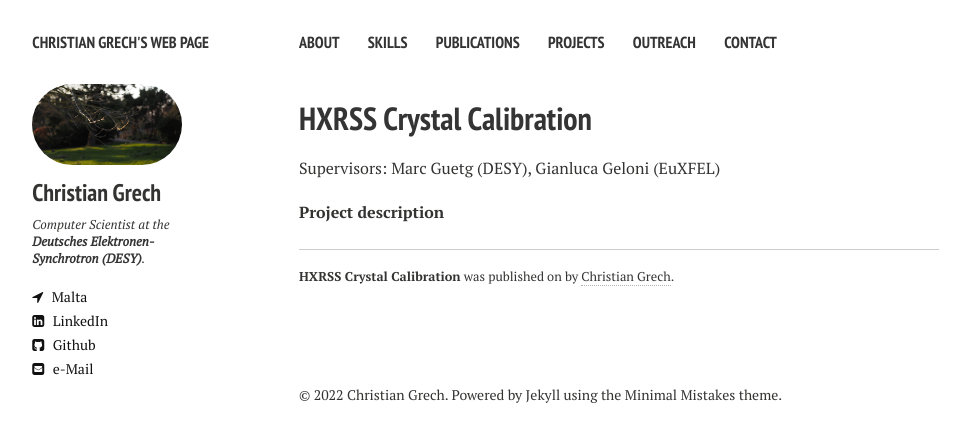
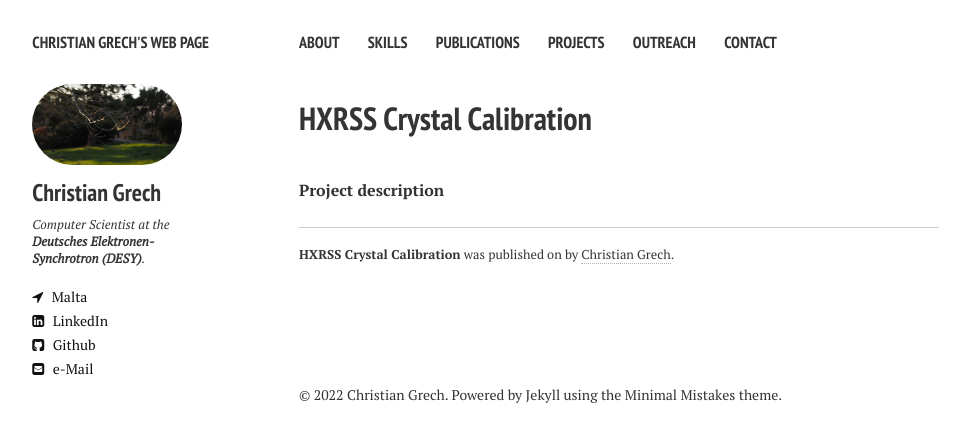
Before and after one commit to cgre23/cgre23.github.io, a Jekyll site: the page built from euxfel.md, in a window 1280 px wide. Shown: the top 442 px of the page, without its empty margins (21-991 px from the left). Built offline with Jekyll 4.4.1, drawn with Linux system fonts in a browser that asks for light colours; nearby versions of some CDN libraries.

Commit message:
Update euxfel.md

```diff
--- a/euxfel.md
+++ b/euxfel.md
@@ -7,8 +7,6 @@ tags: [Jekyll, theme, responsive, blog, template]
 image:
   feature:
 ---
-Supervisors: Marc Guetg (DESY), Gianluca Geloni (EuXFEL)
-
 <br>**Project description**
 
 
```
